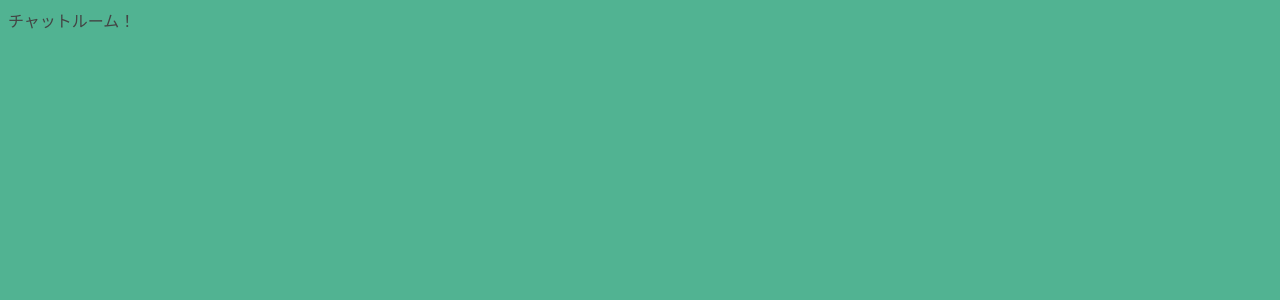
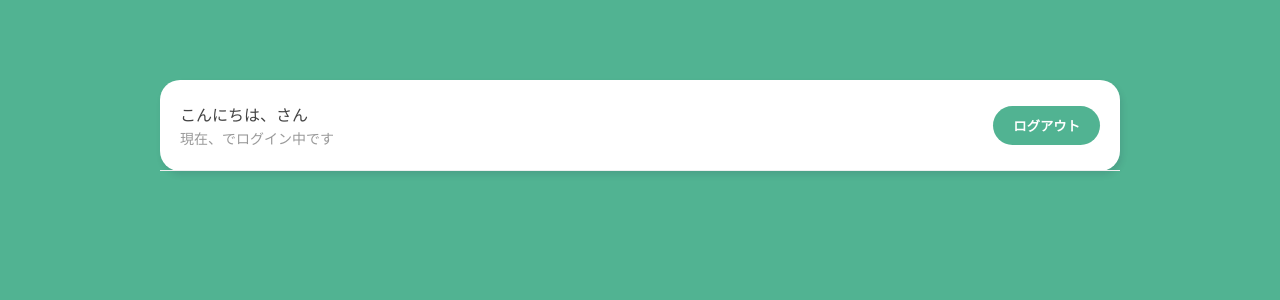
Before and after one commit to mtoyopet/live-chat-front, a Vue app: page /chatroom in a window 1280 px wide. Shown: the top 300 px of the page. Built offline with nearby package versions, Linux system fonts and the light colour scheme.

Commit message:
email and name displayed in navbar

```diff
--- a/src/components/Navbar.vue
+++ b/src/components/Navbar.vue
@@ -1,8 +1,8 @@
 <template>
   <nav>
     <div>
-      <p>こんにちは、XXさん</p>
-      <p class="email">現在、....@...comでログイン中です</p>
+      <p>こんにちは、{{ name }}さん</p>
+      <p class="email">現在、{{ email }}でログイン中です</p>
     </div>
     <button>ログアウト</button>
   </nav>
@@ -10,7 +10,12 @@
 
 <script>
 export default {
+  setup() {
+    const name = window.localStorage.getItem('name')
+    const email = window.localStorage.getItem('uid')
 
+    return { name, email }
+  }
 }
 </script>
 
--- a/src/views/Chatroom.vue
+++ b/src/views/Chatroom.vue
@@ -1,8 +1,7 @@
 <template>
-  チャットルーム！
-  <!-- <div class="container"> -->
-    <!-- <navbar /> -->
-  <!-- </div> -->
+  <div class="container">
+    <navbar />
+  </div>
 </template>
 
 <script>
```
Also changed, not shown: src/auth/validate.js (added, +25 -0 lines), src/main.js (+5 -2 lines).
